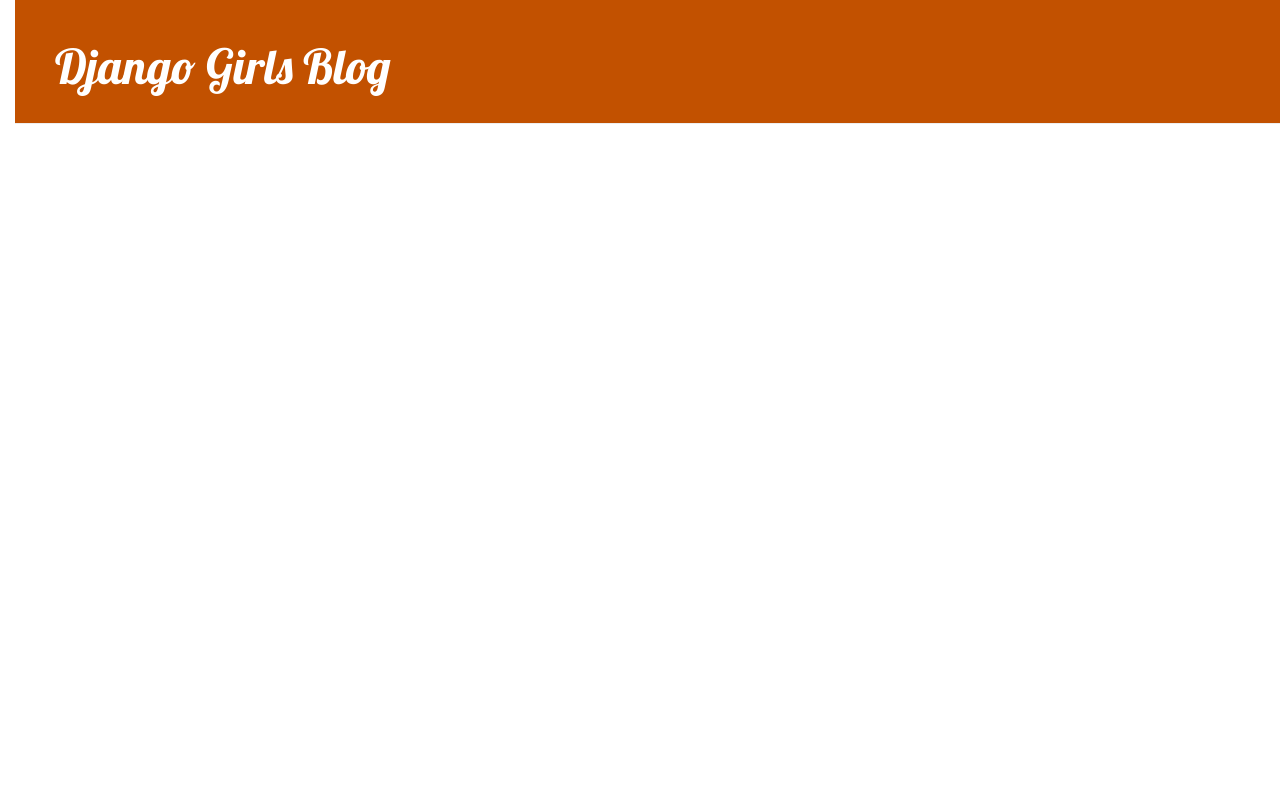
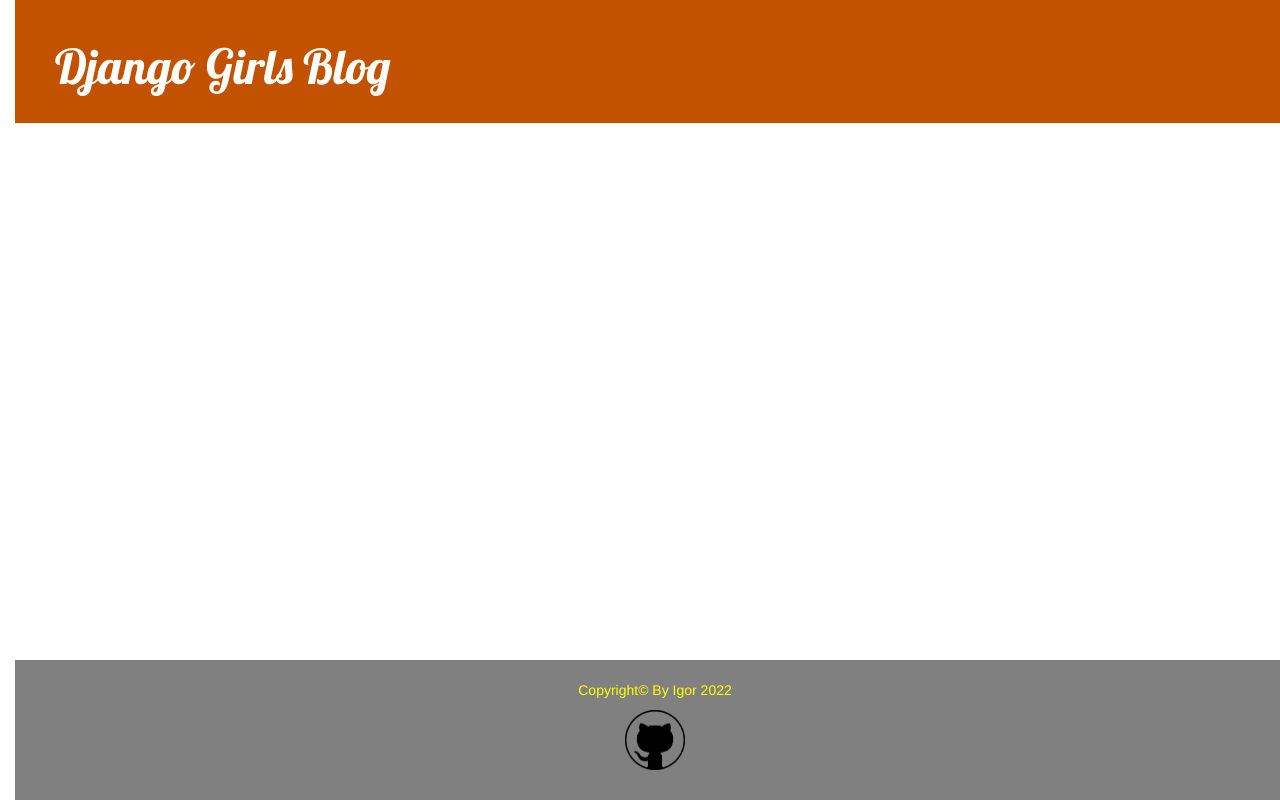
Before and after one commit to Inerx/my-first-blog, a Django app: page / in a window 1280 px wide. Run offline with Django 3.2, Linux system fonts and the light colour scheme; data that the repository does not hold is empty; some libraries are stand-ins or nearby versions.

Commit message:
no to co lecimy dalej test czy padnie czy działa footer ze zdj

```diff
--- a/blog/static/css/blog.css
+++ b/blog/static/css/blog.css
@@ -4,6 +4,7 @@ h1 a, h2 a {
 }
 body {
     padding-left: 15px;
+    min-height: 100vh;
 }
 .page-header {
     background-color: #C25100;
@@ -51,3 +52,12 @@ h1, h2, h3, h4 {
 .post h2 a, .post h1 a:visited {
     color: #000000;
 }
+footer {
+text-align: center;
+background-color:grey;
+color:yellow;
+padding:20px;
+position: absolute;
+bottom: 0;
+width:100%;
+}
--- a/blog/templates/blog/base.html
+++ b/blog/templates/blog/base.html
@@ -22,5 +22,10 @@
                 </div>
             </div>
         </div>
+      <footer>
+        <p>Copyright© By Igor 2022<p>
+        <a href="https://github.com/Inerx/my-first-blog" target="_blank" title="Czy to zadziala?">
+        <img width="60" height="60" src="ez.png" />
+      </footer>
     </body>
 </html>
```
Also changed, not shown: blog/templates/blog/ez.png (added).
